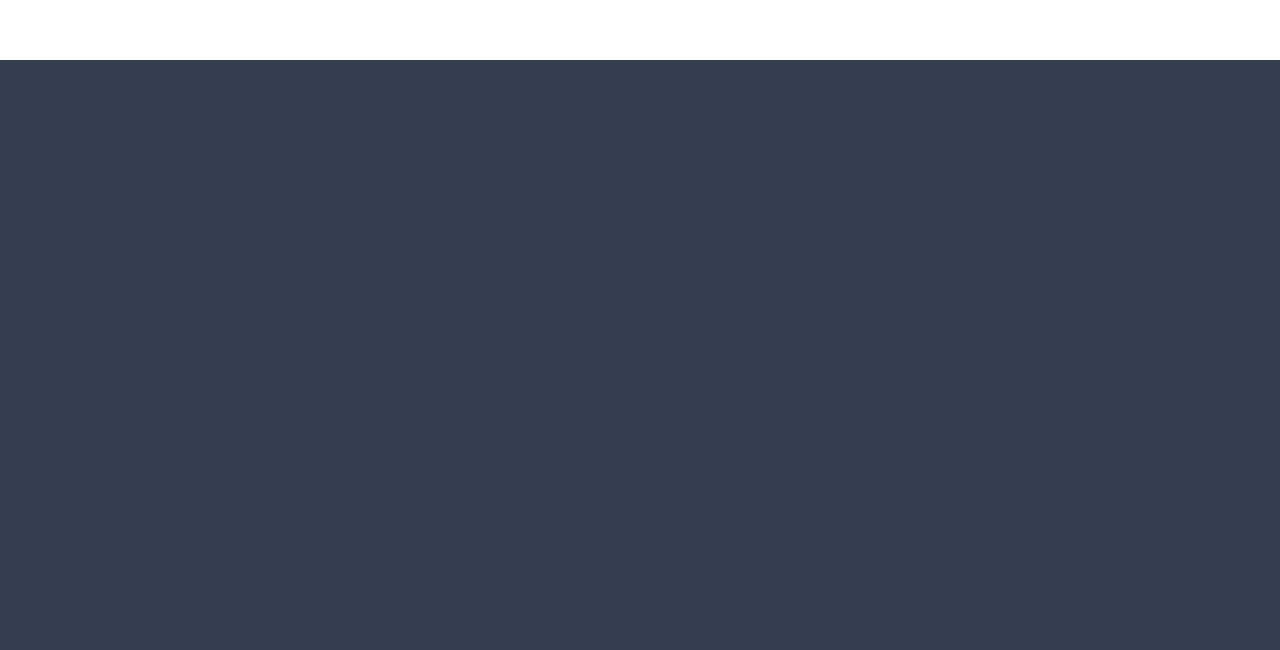
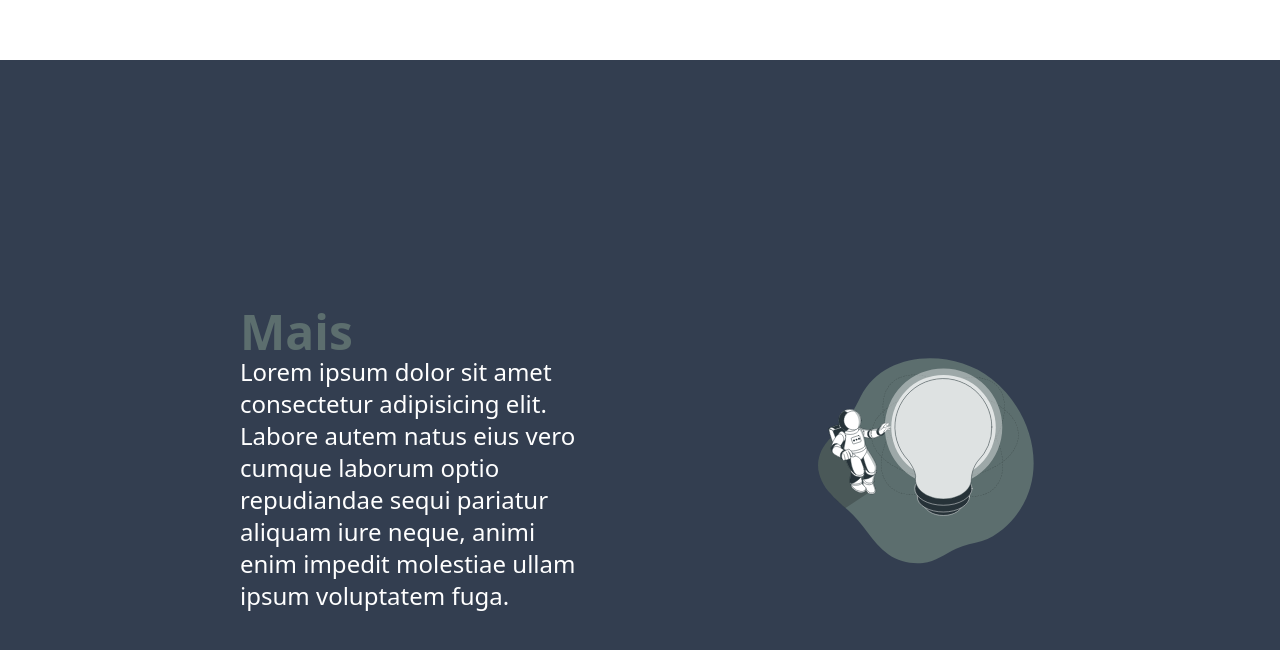
Before and after one commit to JoaoVictorVM/JoaoVictorMartins, a Next.js app: page / in a window 1280 px wide. Shown: the part 1540-2190 px from the top of the page. Built offline with nearby package versions, Linux system fonts and the light colour scheme.

Commit message:
Add more-section
Adiciona uma secao para falar um pouco mais sobre o que penso

```diff
--- a/src/components/pages/home/about-section.tsx
+++ b/src/components/pages/home/about-section.tsx
@@ -1,6 +1,6 @@
 export default function AboutSection() {
     return (
-        <section id="about" className="{aboutSection} h-screen bg-[var(--color-light)] flex items-center">
+        <section id="about" className="h-screen bg-[var(--color-light)] flex items-center">
 
             <div className="flex items-center justify-center m-60">
 
--- a/src/components/pages/home/hero-section.tsx
+++ b/src/components/pages/home/hero-section.tsx
@@ -16,8 +16,8 @@ export default function HeroSection() {
                 <div className="w-2/5">
                     <img
                         src="/assets/svg/hero-section-animate.svg"
-                        alt="Hero Image"
-                        className="w-[500px] h-[500px] shadow-"
+                        alt=""
+                        className="w-[500px] h-[500px]"
                     />
                 </div>
 
--- a/src/components/pages/home/more-section.tsx
+++ b/src/components/pages/home/more-section.tsx
@@ -1,6 +1,24 @@
 export default function MoreSection() {
     return (
         <section id="more" className="h-screen bg-[var(--color-primary)] flex items-center">
+
+            <div className="flex items-center justify-center m-60 gap-60">
+
+                <div className="w-3/5">
+                    <h1 className="text-[var(--color-highlight)] text-5xl font-bold">Mais</h1>
+                    <p className="text-[var(--color-light)] text-2xl">Lorem ipsum dolor sit amet consectetur adipisicing elit. Labore autem natus eius vero cumque laborum optio repudiandae sequi pariatur aliquam iure neque, animi enim impedit molestiae ullam ipsum voluptatem fuga.</p>
+                </div>
+
+                <div className="w-2/5">
+                    <img
+                        src="/assets/svg/more-section-animate.svg"
+                        alt=""
+                        className="w-[500px] h-[500px]"
+                    />
+                </div>
+
+            </div>
+
         </section>
     )
 }
```
Also changed, not shown: public/assets/svg/more-section-animate.svg (added).
